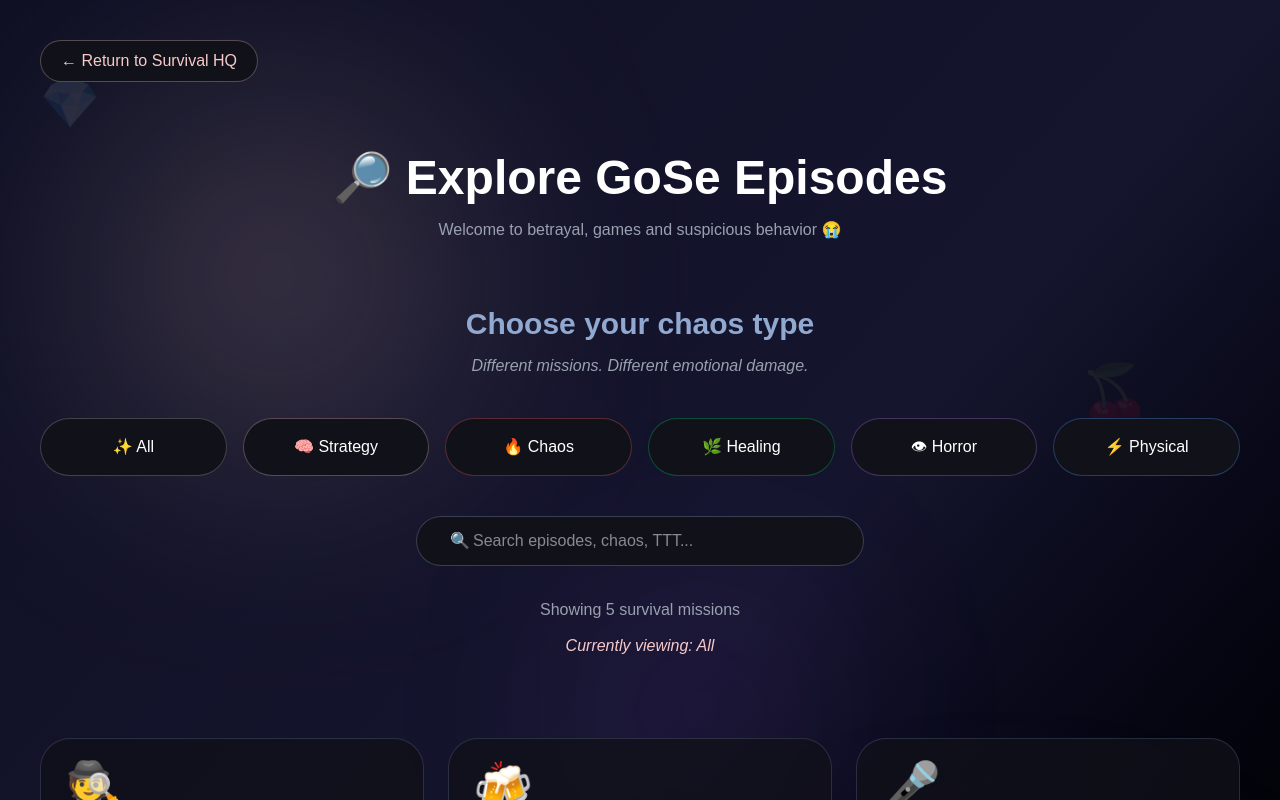
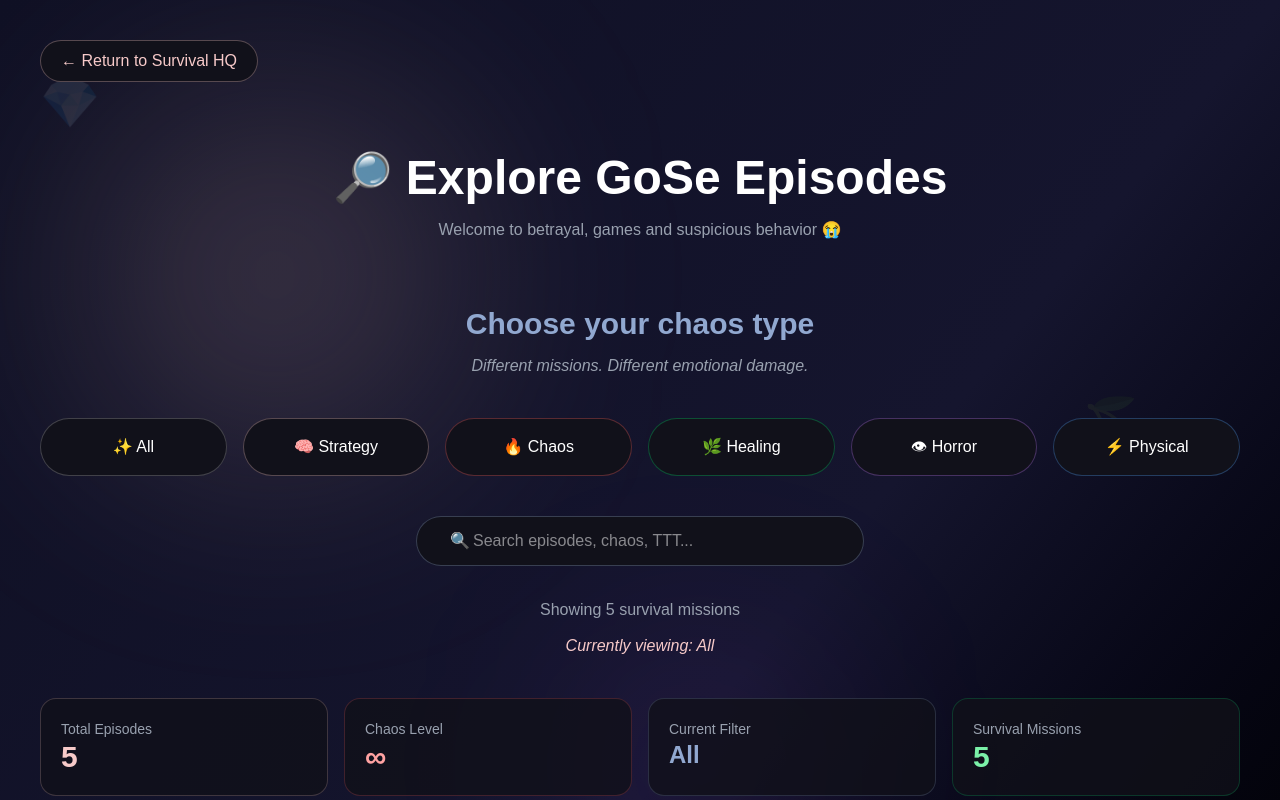
Before and after one commit to garima2511/GoSe-Survival-Guide, a Next.js app: page /episodes in a window 1280 px wide. Shown: the top 800 px of the page. Built offline with nearby package versions, Linux system fonts and the light colour scheme.

Commit message:
Added some of the small features for episode searching

```diff
--- a/app/data/episodes.ts
+++ b/app/data/episodes.ts
@@ -1,3 +1,5 @@
+
+
 export const episodes = [
   {
     id: 1,
@@ -9,6 +11,9 @@ export const episodes = [
     emoji: "🕵️",
     youtube: "https://youtu.be/7-RbcrWTth4",
     difficulty: "★★★★★",
+
+    season: "GoSe 2019",
+    tags: ["Mafia", "Mind Games", "Suspicious", "Betrayal"]
   },
 
   {
@@ -21,6 +26,9 @@ export const episodes = [
     emoji: "🍻",
     youtube: "https://www.youtube.com/watch?v=OjbjlNbQqLc",
     difficulty: "★★☆☆☆",
+
+    season: "GoSe 2020",
+    tags: ["TTT", "Food", "Vacation", "Healing"]
   },
 
   {
@@ -33,6 +41,9 @@ export const episodes = [
     emoji: "🎤",
     youtube: "https://www.youtube.com/watch?v=PwsatXwPonc",
     difficulty: "★★★★☆",
+
+    season: "GoSe 2020",
+    tags: ["Debate", "Chaos", "Illogical", "Funny"]
   },
 
   {
@@ -45,6 +56,9 @@ export const episodes = [
     emoji: "👻",
     youtube: "https://www.youtube.com/watch?v=zKa-EGTpkRI",
     difficulty: "☠️☠️☠️",
+
+    season: "GoSe 2019",
+    tags: ["Horror", "Panic", "Scream"]
   },
 
   {
@@ -57,5 +71,8 @@ export const episodes = [
     emoji: "⚽",
     youtube: "https://www.youtube.com/watch?v=c4eNr-9So5Ac",
     difficulty: "★★★☆☆",
+
+    season: "GoSe 2022",
+    tags: ["Physical", "Competition"]
   },
 ];
--- a/app/episodes/page.tsx
+++ b/app/episodes/page.tsx
@@ -246,6 +246,46 @@ export default function EpisodesPage() {
         Currently viewing: {selectedGenre}
       </p>
 
+      <div className="mt-10 grid grid-cols-2 md:grid-cols-4 gap-4">
+
+        <div className="rounded-2xl bg-[#11111a]/80 p-5 border border-[#F7CAC9]/20">
+
+        <p className="text-gray-400 text-sm">Total Episodes</p>
+
+        <h3 className="text-3xl font-bold text-[#F7CAC9]">
+          {episodes.length}
+        </h3>
+        </div>
+
+        <div className="rounded-2xl bg-[#11111a]/80 p-5 border border-red-400/20">
+
+        <p className="text-gray-400 text-sm">Chaos Level</p>
+
+        <h3 className="text-3xl font-bold text-red-300">
+          ∞
+        </h3>
+        </div>
+
+        <div className="rounded-2xl bg-[#11111a]/80 p-5 border border-[#91A8D0]/20">
+
+        <p className="text-gray-400 text-sm">Current Filter</p>
+
+        <h3 className="text-2xl font-bold text-[#91A8D0]">
+          {selectedGenre}
+        </h3>
+        </div>
+
+        <div className="rounded-2xl bg-[#11111a]/80 p-5 border border-green-400/20">
+
+        <p className="text-gray-400 text-sm">Survival Missions</p>
+
+        <h3 className="text-3xl font-bold text-green-300">
+          {filteredEpisodes.length}
+        </h3>
+        </div>
+
+      </div>
+
       {filteredEpisodes.length === 0 ? (
 
         <div className="text-center mt-20">
```
